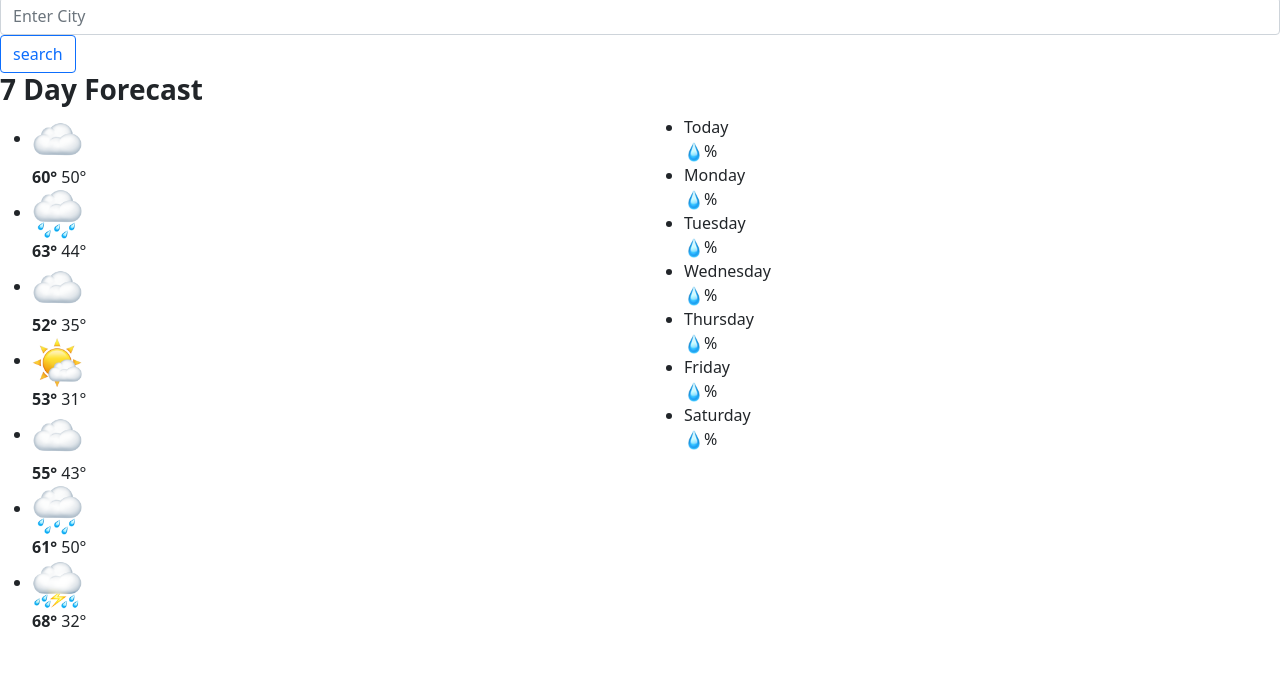
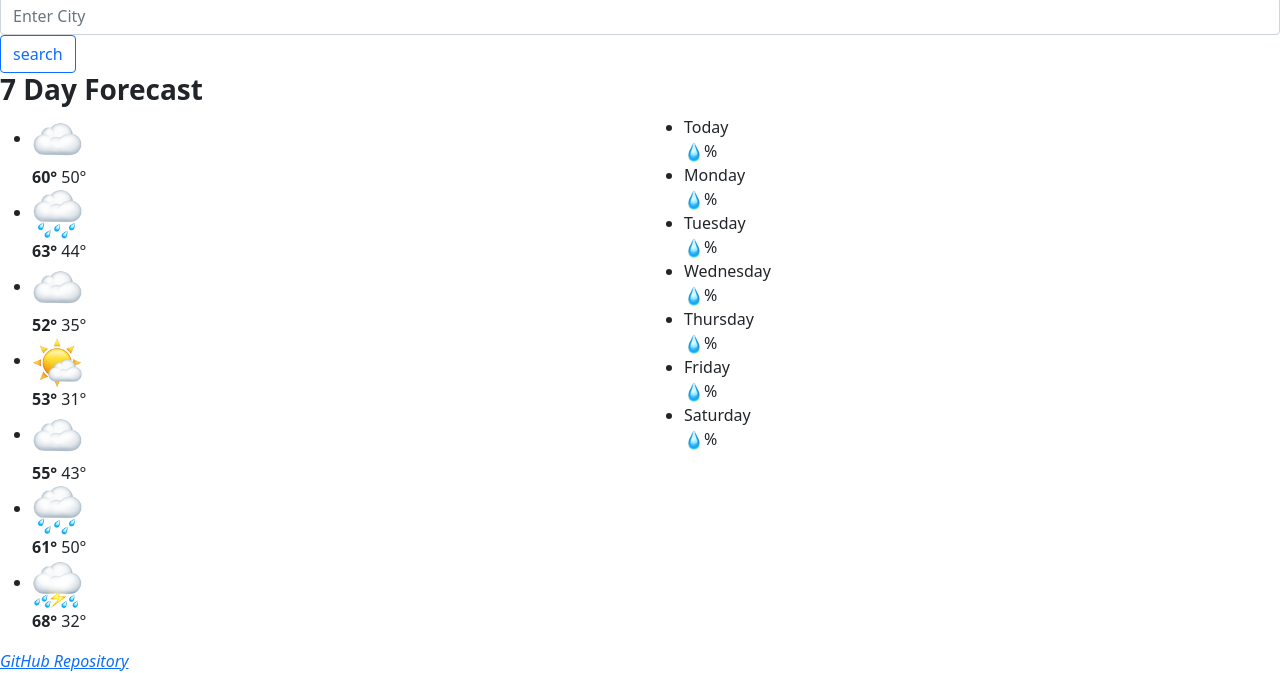
Before and after one commit to SkittleFairy/SheCodes-Plus-Week-6-Homework, a plain HTML site: page index.html in a window 1280 px wide. Shown: the part 409-1082 px from the top of the page. Before the commit the page ends 1058 px from the top, so only its background shows below. Drawn offline with nearby package versions, Linux system fonts and the light colour scheme.

Commit message:
Update index.html
Added Git repository link

```diff
--- a/index.html
+++ b/index.html
@@ -159,10 +159,13 @@
 
     </div>
 
-
-
-
-
+  <a
+    href="https://github.com/SkittleFairy/SheCodes-Plus-Week-6-Homework.git"
+    target="_blank"
+    class="github-link"
+    >
+    <em> GitHub Repository </em>
+    </a>
 
 
 
```
